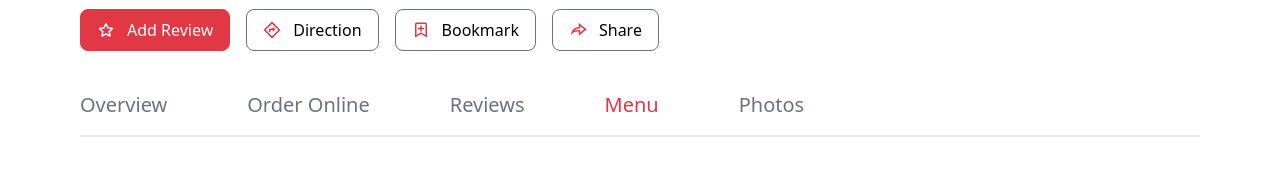
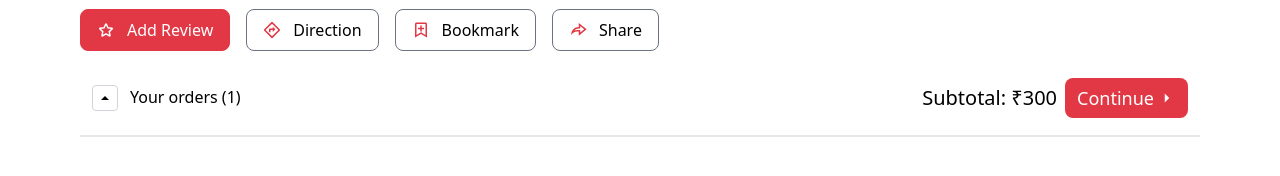
Before and after one commit to Hrithik333/zomato-master-project-1, a React (Create React App) app in the folder client/: page /restaurant/1/menu in a window 1280 px wide. Shown: the part 674-850 px from the top of the page. Built offline with nearby package versions, Linux system fonts and the light colour scheme.

Commit message:
add cart component

```diff
--- /dev/null
+++ b/client/src/Components/Cart/CartContainer.js
@@ -0,0 +1,83 @@
+import React, { useState } from 'react';
+import { IoMdArrowDropright, IoMdArrowDropup } from 'react-icons/io';
+import { IoCloseSharp } from "react-icons/io5"
+import FoodItem from './FoodItem';
+
+const CartSm = ({ toggle }) => {
+    return (
+        <>
+            <div className="md:hidden flex items-center justify-between">
+                <div className="flex flex-col items-start">
+                    <small className="flex items-center gap-1" onClick={toggle}>
+                        1 Item <IoMdArrowDropup />
+                    </small>
+                    <h4>
+                        ₹300 (plus tax)
+                    </h4>
+                </div>
+                <button className="flex items-center gap-1 bg-zomato-400 px-3 py-1 rounded-lg text-white" >
+                    Continue <IoMdArrowDropright />
+                </button>
+            </div>
+        </>
+    )
+}
+
+const CartLg = ({ toggle }) => {
+    return (
+        <>
+            <div className="hidden md:flex items-center justify-between px-20 mx-auto">
+                <div className="flex gap-3 items-start">
+                    <span className="border border-gray-300 p-1 rounded cursor-pointer bg-white" onClick={toggle}>
+                        <IoMdArrowDropup />
+                    </span>
+                    <h4>
+                        Your orders (1)
+                    </h4>
+                </div>
+                <div className="flex items-center gap-2">
+                    <h4 className="text-xl">
+                        Subtotal: ₹300
+                    </h4>
+                    <button className="flex items-center gap-1 text-lg font-light h-10 bg-zomato-400 px-3 py-1 rounded-lg text-white" >
+                        Continue <IoMdArrowDropright />
+                    </button>
+                </div>
+            </div>
+        </>
+    )
+}
+
+const CartContainer = () => {
+    const [isOpen, setIsOpen] = useState(false);
+
+    const toggleCart = () => setIsOpen(prev => !prev)
+    const closeCart = () => setIsOpen(false)
+
+    return (
+        <>
+            {isOpen && (
+                <div className="fixed overflow-y-scroll h-48 w-full bg-white z-100 p-2 bottom-14 px-3 md:px-20 ">
+                    <div className="flex items-center justify-between text-xl font-semibold">
+                        <h3>Your Orders</h3>
+                        <IoCloseSharp className="cursor-pointer" onClick={closeCart} />
+                    </div>
+                    <hr className="my-2" />
+
+                    <div className="flex flex-col gap-2">
+                        <FoodItem name="Pizza" quantity="3" price="90" />
+                        <FoodItem name="Pizza" quantity="3" price="90" />
+                        <FoodItem name="Pizza" quantity="3" price="90" />
+                        <FoodItem name="Pizza" quantity="3" price="90" />
+                    </div>
+                </div>
+            )}
+            <div className="fixed w-full bg-white bottom-0 z-100 p-2 px-3">
+                <CartSm toggle={toggleCart} />
+                <CartLg toggle={toggleCart} />
+            </div>
+        </>
+    )
+}
+
+export default CartContainer
--- /dev/null
+++ b/client/src/Components/Cart/FoodItem.js
@@ -0,0 +1,26 @@
+import React from 'react'
+
+const FoodItem = (props) => {
+    const incrementQnty = () => {
+        return props.quantity + 1;
+    }
+
+    return (
+        <>
+            <div className="flex items-center justify-between">
+                <h5>{props.name}</h5>
+                <div className="flex flex-col items-end gap-1">
+                    <small>₹{parseInt(props.price) * parseInt(props.quantity)}</small>
+                    <div className="px-2 py-1 bg-zomato-400 text-white rounded flex items-center gap-4 w-full">
+                        <button>-</button>
+                        <button>1</button>
+                        <small onClick={incrementQnty}>+</small>
+                    </div>
+                </div>
+            </div>
+            <hr className="my-1" />
+        </>
+    )
+}
+
+export default FoodItem
--- a/client/src/Layout/Restaurant.layout.js
+++ b/client/src/Layout/Restaurant.layout.js
@@ -9,6 +9,7 @@
 import InfoButtons from '../Components/Restaurant/InfoButtons';
 import RestaurantInfo from '../Components/Restaurant/RestaurantInfo';
 import TabContainer from '../Components/Restaurant/Tabs';
+import CartContainer from '../Components/Cart/CartContainer';
 
 const RestaurantLayout = (props) => {
     return (
@@ -48,6 +49,7 @@
                 </div>
                 {props.children}
             </div>
+            <CartContainer />
         </>
     )
 }
```
